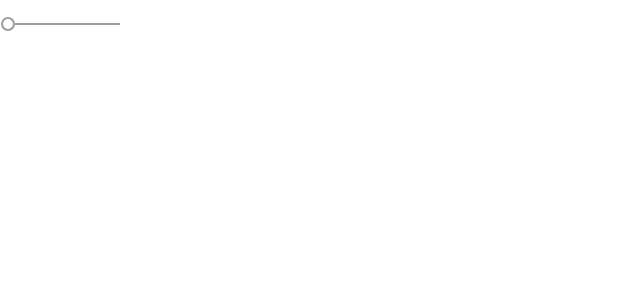
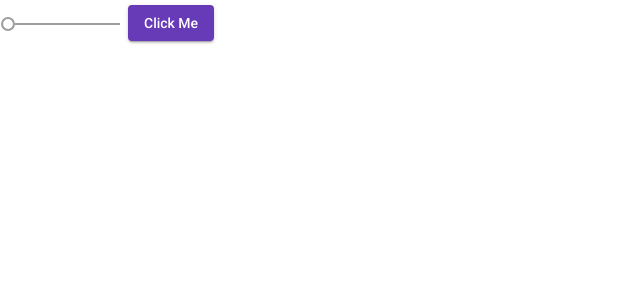
Before and after one commit to BrandonGrayson/fitness-tracker, an Angular app: page / in a window 1280 px wide. Shown: the top 300 px of the page, without its empty margins (0-640 px from the left). Built offline with nearby package versions, Linux system fonts and the light colour scheme.

Commit message:
added a mat raised button with color primary to app component

```diff
--- a/src/app/app.component.html
+++ b/src/app/app.component.html
@@ -9,6 +9,8 @@
 
 <mat-slider min="1" max="100" step="1" value="1"></mat-slider>
 
+<button mat-raised-button color='primary' >Click Me</button>
+
 <!-- * * * * * * * * * * * * * * * * * * * * * * * * * * * * * * * -->
 <!-- * * * * * * * * * * * The content above * * * * * * * * * * * -->
 <!-- * * * * * * * * * * is only a placeholder * * * * * * * * * * -->
--- a/src/app/material.module.ts
+++ b/src/app/material.module.ts
@@ -1,10 +1,11 @@
 import { NgModule } from '@angular/core';
 import { MatSliderModule } from '@angular/material/slider';
+import { MatButtonModule } from '@angular/material/button';
 
 @NgModule({
     // imports array
-    imports: [ MatSliderModule ],
-    exports: [ MatSliderModule ]
+    imports: [ MatSliderModule, MatButtonModule ],
+    exports: [ MatSliderModule, MatButtonModule ]
 })
 // a class to manage material components
 export class MaterialModule {
```
